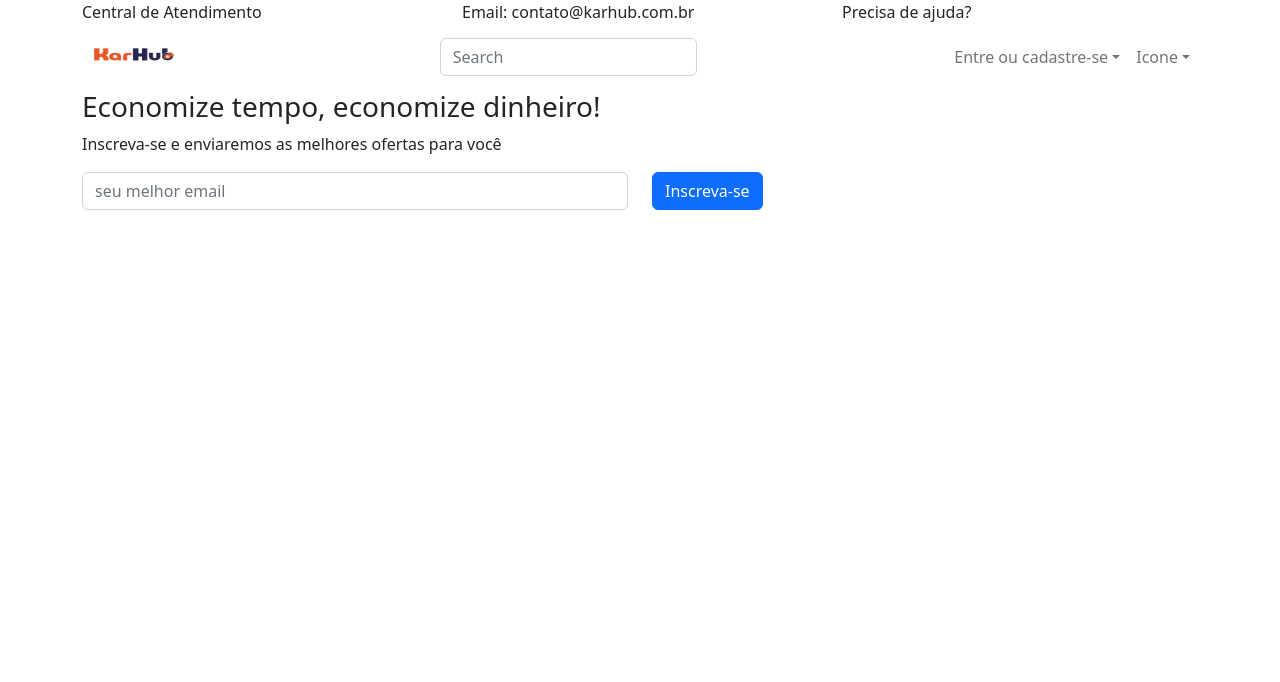
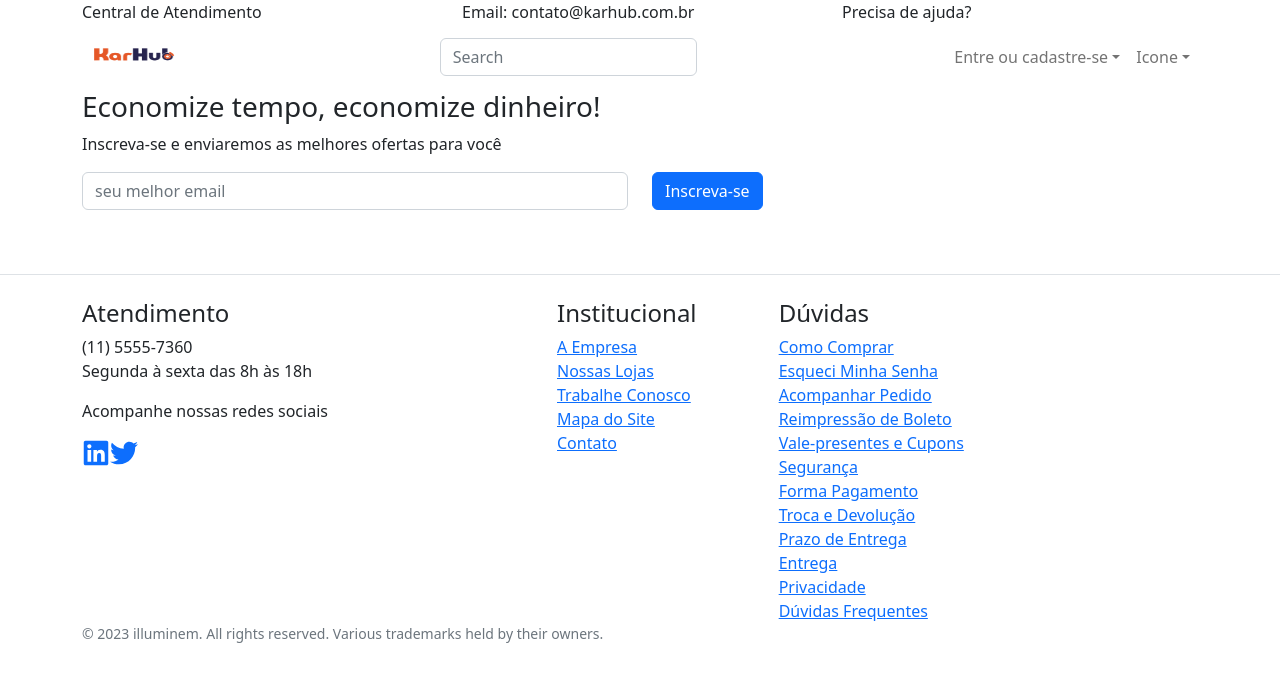
Before and after one commit to JMTiburcio/karhub-frontend, a Next.js app: page / in a window 1280 px wide. Shown: the top 682 px of the page. Built offline with nearby package versions, Linux system fonts and the light colour scheme.

Commit message:
feat: adicionando  footer

```diff
--- a/src/app/page.tsx
+++ b/src/app/page.tsx
@@ -3,6 +3,7 @@
 import NextNavbar from "@/components/Navbar/Navbar";
 import HeaderBar from "@/components/HeaderBar/HeaderBar";
 import NewsLetter from "@/components/NewsLetter/NewsLetter";
+import Footer from "@/components/Footer/Footer";
 
 export default function Home() {
   return (
@@ -11,7 +12,7 @@ export default function Home() {
       <NextNavbar />
       {/* <Content /> */}
       <NewsLetter />
-      {/* <Footer /> */}
+      <Footer />
     </main>
   );
 }
--- /dev/null
+++ b/src/components/Footer/Footer.tsx
@@ -0,0 +1,92 @@
+import Image from "next/image";
+import Link from "next/link";
+import { FaLinkedin, FaTwitter } from "react-icons/fa";
+import { Container, Row, Col } from "react-bootstrap";
+
+const linksInstitucional = [
+  { texto: "A Empresa", href: "#" },
+  { texto: "Nossas Lojas", href: "#" },
+  { texto: "Trabalhe Conosco", href: "#" },
+  { texto: "Mapa do Site", href: "#" },
+  { texto: "Contato", href: "#" },
+];
+
+const linksDuvidas = [
+  { texto: "Como Comprar", href: "#" },
+  { texto: "Esqueci Minha Senha", href: "#" },
+  { texto: "Acompanhar Pedido", href: "#" },
+  { texto: "Reimpressão de Boleto", href: "#" },
+  { texto: "Vale-presentes e Cupons", href: "#" },
+  { texto: "Segurança", href: "#" },
+  { texto: "Forma Pagamento", href: "#" },
+  { texto: "Troca e Devolução", href: "#" },
+  { texto: "Prazo de Entrega", href: "#" },
+  { texto: "Entrega", href: "#" },
+  { texto: "Privacidade", href: "#" },
+  { texto: "Dúvidas Frequentes", href: "#" },
+];
+
+const Footer = () => {
+  return (
+    <footer className="border-top mt-5 py-4">
+      <Container>
+        <Row>
+          <Col sm={5}>
+            {/* Atendimento */}
+            <h4>Atendimento</h4>
+            <span>(11) 5555-7360</span>
+            <p>Segunda à sexta das 8h às 18h</p>
+
+            {/* Redes Sociais */}
+            <p>Acompanhe nossas redes sociais</p>
+            <Link href="https://www.linkedin.com/company/energen-info/">
+              <FaLinkedin size={28} />
+            </Link>
+            <Link href="https://twitter.com/illuminemNews">
+              <FaTwitter size={28} />
+            </Link>
+          </Col>
+
+          {/* Links do Footer */}
+          <Col sm={7}>
+            <Row>
+              <FooterLinks
+                title="Institucional"
+                links={linksInstitucional}
+                size={4}
+              />
+              <FooterLinks title="Dúvidas" links={linksDuvidas} size={8} />
+            </Row>
+          </Col>
+        </Row>
+        <p className="text-muted small">
+          © 2023 illuminem. All rights reserved. Various trademarks held by
+          their owners.
+        </p>
+      </Container>
+    </footer>
+  );
+};
+
+interface FooterLinksProps {
+  title: string;
+  links: { texto: string; href: string }[];
+  size: number;
+}
+
+const FooterLinks = ({ title, links, size }: FooterLinksProps) => {
+  return (
+    <Col sm={size}>
+      <h4>{title}</h4>
+      <div className="d-flex flex-column">
+        {links.map((link) => (
+          <Link key={link.texto} href={link.href}>
+            {link.texto}
+          </Link>
+        ))}
+      </div>
+    </Col>
+  );
+};
+
+export default Footer;
```
